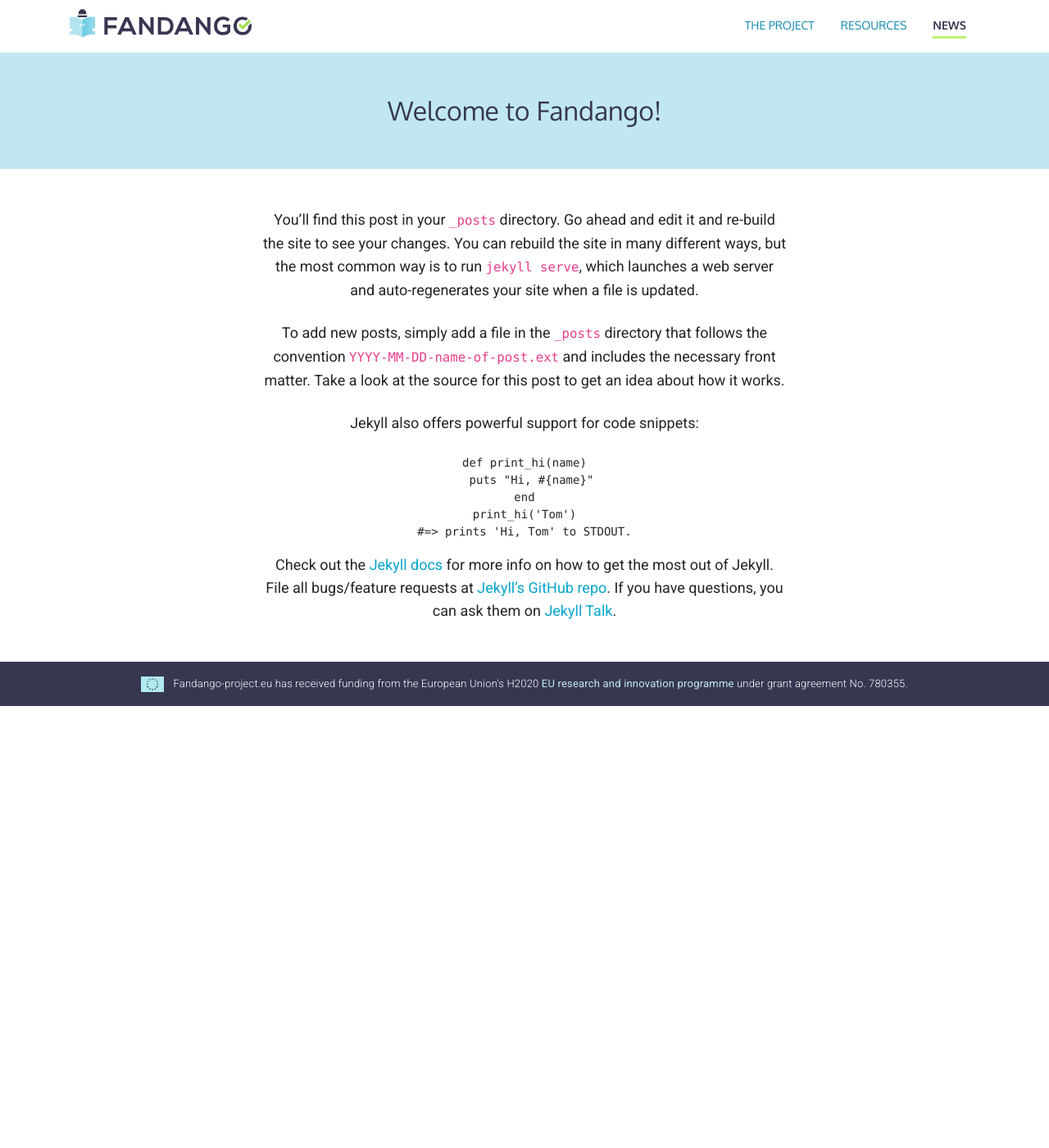
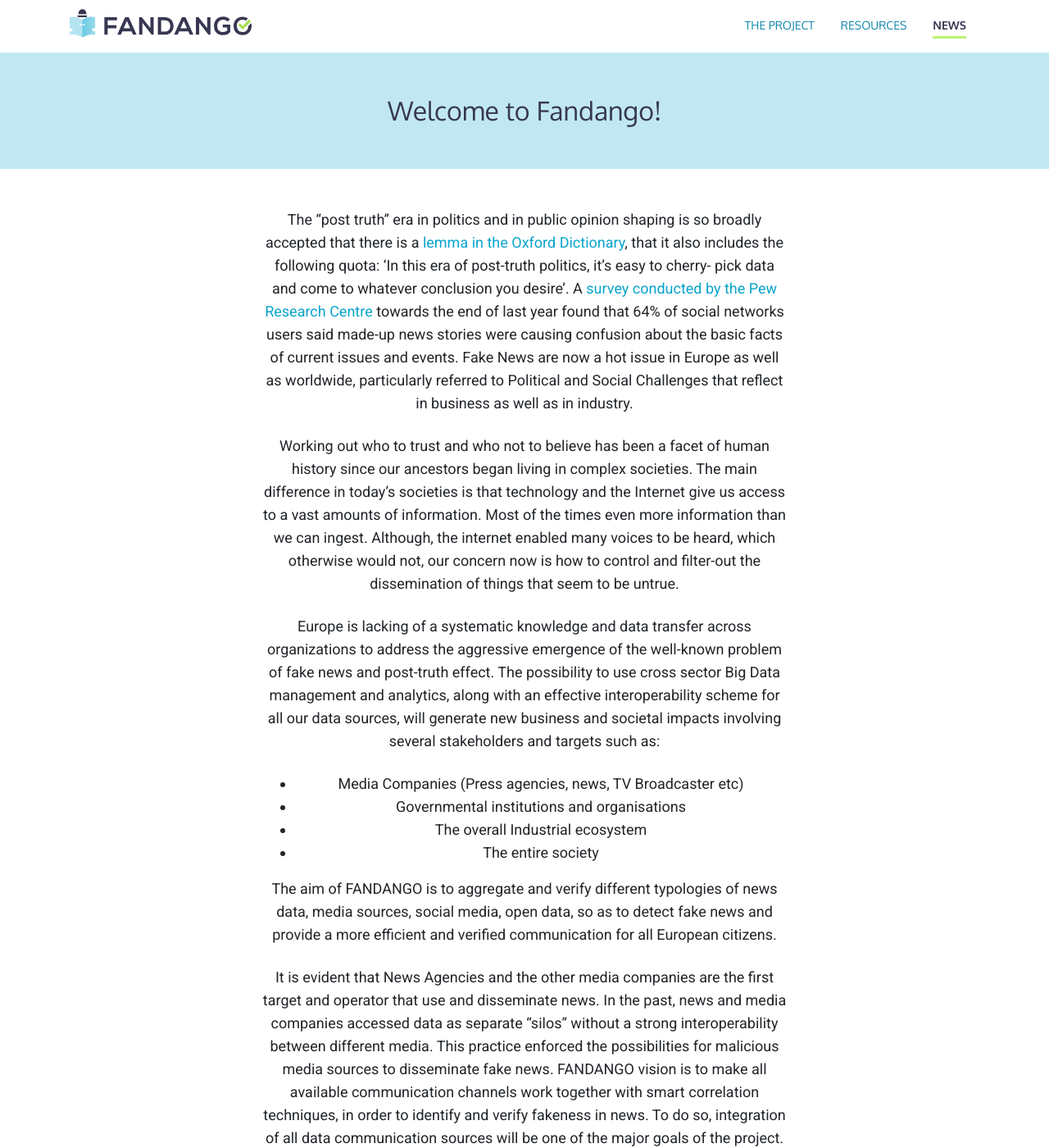
Before and after one commit to fandangOrg/fandango-web, a Jekyll site: the page built from _posts/2018-02-27-welcome-to-fandango.markdown, in a window 1280 px wide and 1400 px high. Shown: the whole window at 82% size. Built offline with Jekyll 4.4.1, drawn with Linux system fonts in a browser that asks for light colours; comment, search, counter and statistics services are not loaded; some of the changed text lies outside the part shown.

Commit message:
Updated Welcome To Fandango

```diff
--- a/_posts/2018-02-27-welcome-to-fandango.markdown
+++ b/_posts/2018-02-27-welcome-to-fandango.markdown
@@ -7,22 +7,23 @@ categories:
 layout: post
 ---
 
-You’ll find this post in your `_posts` directory. Go ahead and edit it and re-build the site to see your changes. You can rebuild the site in many different ways, but the most common way is to run `jekyll serve`, which launches a web server and auto-regenerates your site when a file is updated.
+The “post truth” era in politics and in public opinion shaping is so broadly accepted that there is a [lemma in the Oxford Dictionary](https://en.oxforddictionaries.com/definition/post-truth), that it also includes the following quota: ‘In this era of post-truth politics, it's easy to cherry- pick data and come to whatever conclusion you desire’. A [survey conducted by the Pew Research Centre](http://www.journalism.org/2016/12/15/many-americans-believe-fake-news-is-sowing-confusion/) towards the end of last year found that 64% of social networks users said made-up news stories were causing confusion about the basic facts of current issues and events. Fake News are now a hot issue in Europe as well as worldwide, particularly referred to Political and Social Challenges that reflect in business as well as in industry.
 
-To add new posts, simply add a file in the `_posts` directory that follows the convention `YYYY-MM-DD-name-of-post.ext` and includes the necessary front matter. Take a look at the source for this post to get an idea about how it works.
+Working out who to trust and who not to believe has been a facet of human history since our ancestors began living in complex societies. The main difference in today’s societies is that technology and the Internet give us access to a vast amounts of information. Most of the times even more information than we can ingest. Although, the internet enabled many voices to be heard, which otherwise would not, our concern now is how to control and filter-out the dissemination of things that seem to be untrue.
 
-Jekyll also offers powerful support for code snippets:
+Europe is lacking of a systematic knowledge and data transfer across organizations to address the aggressive emergence of the well-known problem of fake news and post-truth effect. The possibility to use cross sector Big Data management and analytics, along with an effective interoperability scheme for all our data sources, will generate new business and societal impacts involving several stakeholders and targets such as:
 
-{% highlight ruby %}
-def print_hi(name)
-  puts "Hi, #{name}"
-end
-print_hi('Tom')
-#=> prints 'Hi, Tom' to STDOUT.
-{% endhighlight %}
+- Media Companies (Press agencies, news, TV Broadcaster etc)
+- Governmental institutions and organisations
+- The overall Industrial ecosystem
+- The entire society
 
-Check out the [Jekyll docs][jekyll-docs] for more info on how to get the most out of Jekyll. File all bugs/feature requests at [Jekyll’s GitHub repo][jekyll-gh]. If you have questions, you can ask them on [Jekyll Talk][jekyll-talk].
+The aim of FANDANGO is to aggregate and verify different typologies of news data, media sources, social media, open data, so as to detect fake news and provide a more efficient and verified communication for all European citizens.
 
-[jekyll-docs]: https://jekyllrb.com/docs/home
-[jekyll-gh]:   https://github.com/jekyll/jekyll
-[jekyll-talk]: https://talk.jekyllrb.com/
+It is evident that News Agencies and the other media companies are the first target and operator that use and disseminate news. In the past, news and media companies accessed data as separate “silos” without a strong interoperability between different media. This practice enforced the possibilities for malicious media sources to disseminate fake news. FANDANGO vision is to make all available communication channels work together with smart correlation techniques, in order to identify and verify fakeness in news. To do so, integration of all data communication sources will be one of the major goals of the project.
+
+Since truth is no longer dictated by authorities, but is networked by peers, for every fact there is one or more counterfacts. All those counterfacts as well as facts may look identical online, leading in confusing most of the people. It is a bewildering maze of claims and counterclaims, where hoaxes spread in great speed, in particular on social media, and spark angry backlashes from people who take what they read at face value. All the above, shows that a new way to decide what is trustworthy is needed, FANDANGO will seek to answer through the use of Big Data and Artificial Intelligence (AI) techniques in order to define our eras new shape of truth.
+
+Having a large number of people in a society who are misinformed is absolutely devastating and extremely difficult to cope with. Some warn that “fake news” threatens the democratic process itself. On page one of any political science textbook it will argue that democracy relies on people being informed about the issues so they can have a debate and make a decision. The possibility to increase access to data for journalists and citizens can give an efficient support in tackling this problem and in helping a better usage of new digital information channels.
+
+European tradition in democracy, journalism and transparency should play a wordwide example in fast changing society, where all citizens appears completely overwhelmed by the new technologies and by the new social challenges.
```
